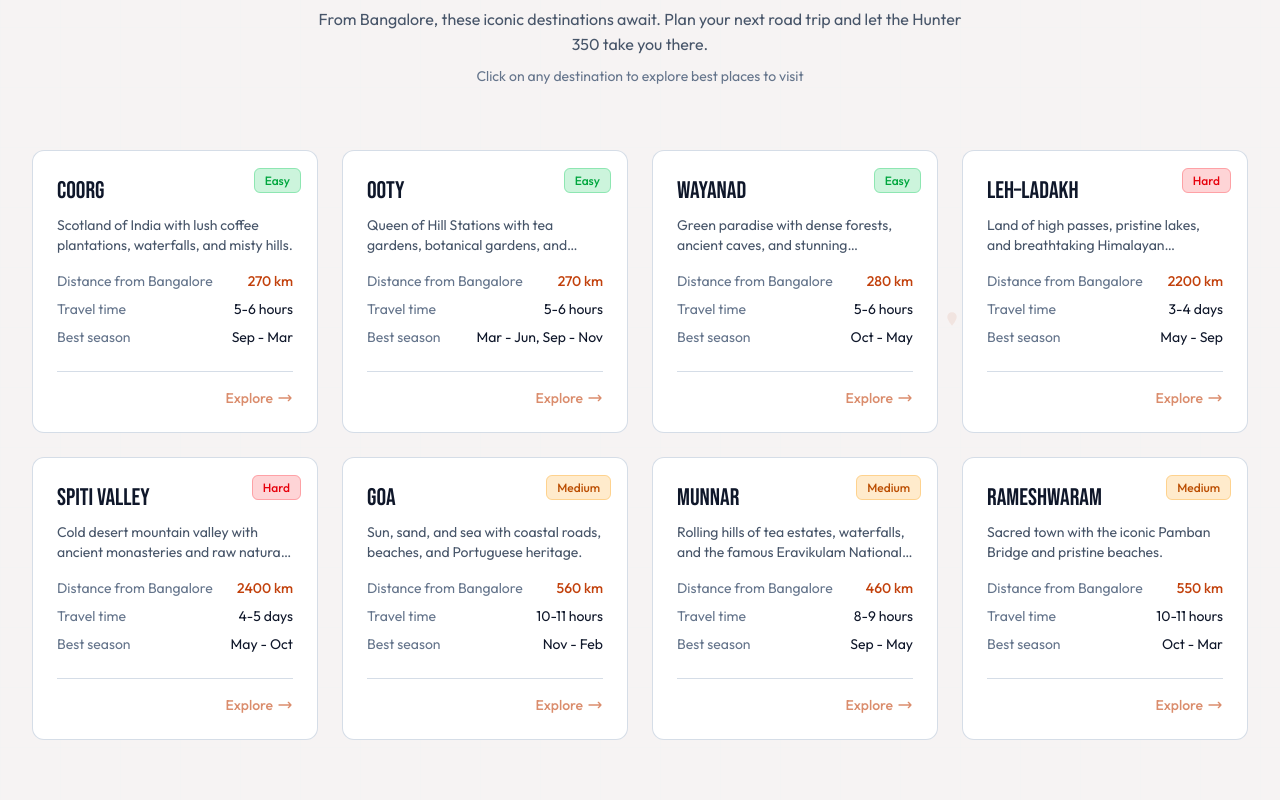
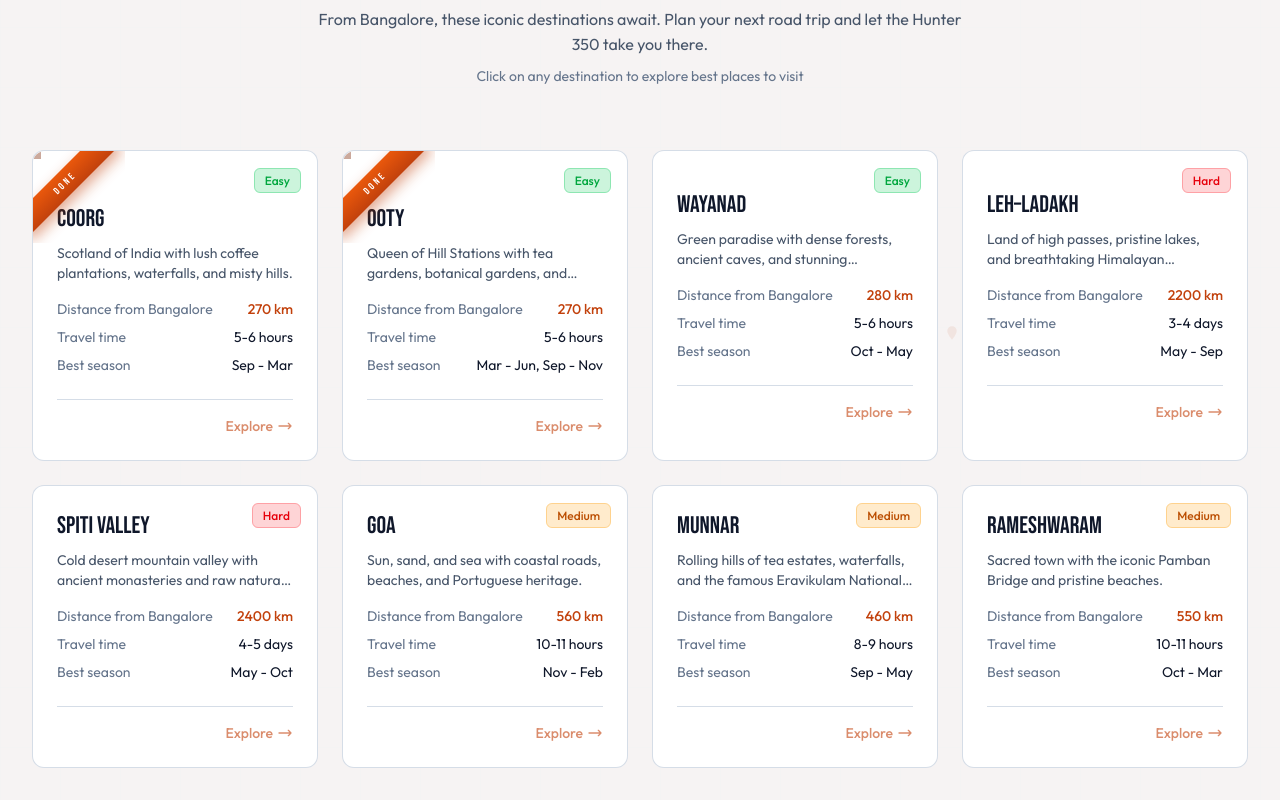
Before and after one commit to Rakesh19k/travel-page, a React (Vite) app: page / in a window 1280 px wide. Shown: the part 1160-1960 px from the top of the page. Built offline with nearby package versions, Linux system fonts and the light colour scheme.

Commit message:
Add DoneFlag component and integrate completion status in DestinationDetails and Destinations components. Update destinations data to reflect completed trips.

```diff
--- a/src/components/DestinationDetails.jsx
+++ b/src/components/DestinationDetails.jsx
@@ -1,6 +1,7 @@
 import { useState, useEffect, useCallback } from 'react'
 import Header from './Header'
 import Footer from './Footer'
+import DoneFlag from './DoneFlag'
 
 export default function DestinationDetails({ destination, onClose }) {
   const [currentSlide, setCurrentSlide] = useState(0)
@@ -48,9 +49,10 @@ export default function DestinationDetails({ destination, onClose }) {
       <main className="flex-1 overflow-y-auto pt-16 md:pt-20">
         {/* Image Slider - part of scroll */}
         <div className="relative w-full h-[45vh] min-h-[320px] md:h-[55vh] overflow-hidden mb-6">
-          {images.length > 0 ? (
+          {destination?.completed && <DoneFlag size="lg" />}
+          {images?.length > 0 ? (
             <>
-              {images.map((img, index) => (
+              {images?.map((img, index) => (
                 <div
                   key={index}
                   className={`absolute inset-0 transition-all duration-700 ease-out ${
@@ -76,7 +78,7 @@ export default function DestinationDetails({ destination, onClose }) {
                   boxShadow: '0 2px 12px rgba(0,0,0,0.2)',
                 }}
               >
-                {images.map((_, index) => (
+                {images?.map((_, index) => (
                   <button
                     key={index}
                     onClick={(e) => { e.stopPropagation(); setCurrentSlide(index) }}
@@ -382,10 +384,14 @@ export default function DestinationDetails({ destination, onClose }) {
                 </svg>
               </div>
               <p className="font-display text-2xl md:text-3xl mb-4 relative" style={{ color: 'var(--text-primary)' }}>
-                Ready to ride to {destination.name}?
+                {destination?.completed
+                  ? `Ridden — ${destination.name} is in the logbook`
+                  : `Ready to ride to ${destination.name}?`}
               </p>
               <p className="mb-8 relative" style={{ color: 'var(--text-secondary)' }}>
-                Pack your gear, fuel up your Hunter 350, and hit the road.
+                {destination?.completed
+                  ? 'This ride is done. Open the map again whenever you want a rematch.'
+                  : 'Pack your gear, fuel up your Hunter 350, and hit the road.'}
               </p>
               <button
                 onClick={handleClose}
--- a/src/components/Destinations.jsx
+++ b/src/components/Destinations.jsx
@@ -1,6 +1,7 @@
 import { useState } from 'react'
 import { destinations } from '../data/destinations'
 import DestinationDetails from './DestinationDetails'
+import DoneFlag from './DoneFlag'
 
 const difficultyColors = {
   Easy: 'bg-green-500/20 text-green-600 dark:text-green-400 border-green-500/30',
@@ -75,12 +76,16 @@ export default function Destinations() {
                   borderColor: 'var(--border-color)',
                 }}
               >
+                {dest?.completed && <DoneFlag />}
                 <div className="absolute top-4 right-4">
                   <span className={`px-2.5 py-1 rounded-md text-xs font-medium border ${difficultyColors[dest.difficulty]}`}>
                     {dest.difficulty}
                   </span>
                 </div>
-                <h3 className="font-display text-2xl mb-2 group-hover:text-[var(--accent)] transition-colors duration-300" style={{ color: 'var(--text-primary)' }}>
+                <h3
+                  className={`font-display text-2xl mb-2 group-hover:text-[var(--accent)] transition-colors duration-300 ${dest?.completed ? 'mt-7' : ''}`}
+                  style={{ color: 'var(--text-primary)' }}
+                >
                   {dest.name}
                 </h3>
                 <p className="text-sm mb-4 line-clamp-2 transition-colors duration-500" style={{ color: 'var(--text-secondary)' }}>
--- /dev/null
+++ b/src/components/DoneFlag.jsx
@@ -0,0 +1,30 @@
+export default function DoneFlag({ size = 'md' }) {
+  const isLarge = size === 'lg'
+
+  return (
+    <div
+      className={`absolute top-0 left-0 overflow-hidden pointer-events-none z-30 ${
+        isLarge ? 'w-[128px] h-[128px] rounded-tl-none' : 'w-[92px] h-[92px] rounded-tl-xl'
+      }`}
+      aria-label="Ride completed"
+    >
+      <span
+        className={`absolute block text-center font-display text-white rotate-[-45deg] ${
+          isLarge
+            ? 'top-[28px] -left-[38px] w-[168px] py-1.5 text-sm tracking-[0.32em]'
+            : 'top-[20px] -left-[32px] w-[128px] py-1 text-[10px] tracking-[0.28em]'
+        }`}
+        style={{
+          background: 'linear-gradient(180deg, var(--accent-light) 0%, var(--accent) 100%)',
+          boxShadow: '0 6px 14px color-mix(in srgb, var(--accent) 45%, transparent)',
+        }}
+      >
+        DONE
+      </span>
+      <span
+        className="absolute top-0 left-0 w-2 h-2 opacity-40"
+        style={{ backgroundColor: 'color-mix(in srgb, black 35%, var(--accent))' }}
+      />
+    </div>
+  )
+}
--- a/src/data/destinations.js
+++ b/src/data/destinations.js
@@ -2,6 +2,7 @@ export const destinations = [
   {
     id: 1,
     name: 'Coorg',
+    completed: true,
     description: 'Scotland of India with lush coffee plantations, waterfalls, and misty hills.',
     distance: 270,
     travelTime: '5-6 hours',
@@ -28,6 +29,7 @@ export const destinations = [
   {
     id: 2,
     name: 'Ooty',
+    completed: true,
     description: 'Queen of Hill Stations with tea gardens, botanical gardens, and scenic Nilgiri railways.',
     distance: 270,
     travelTime: '5-6 hours',
```
